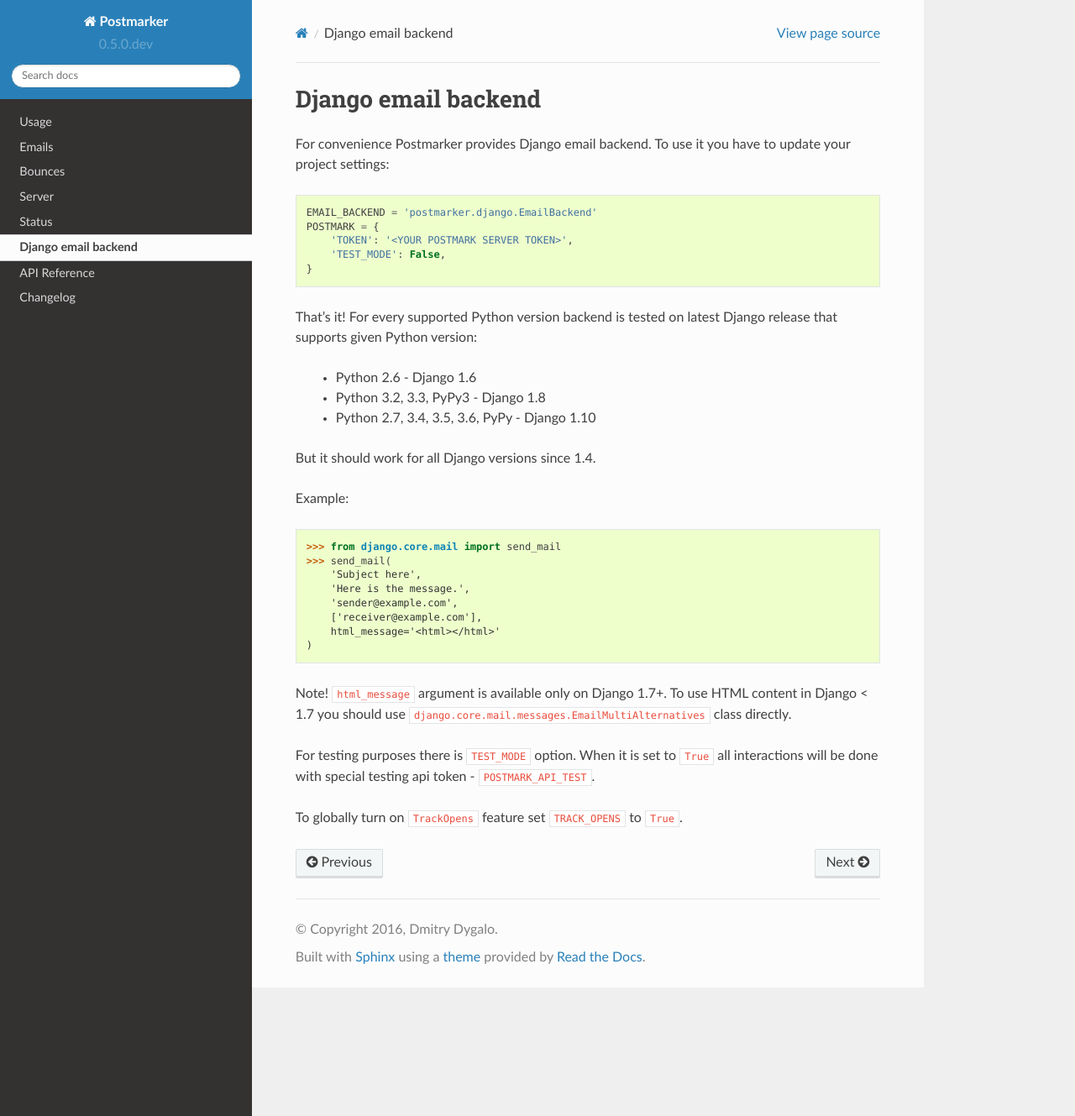
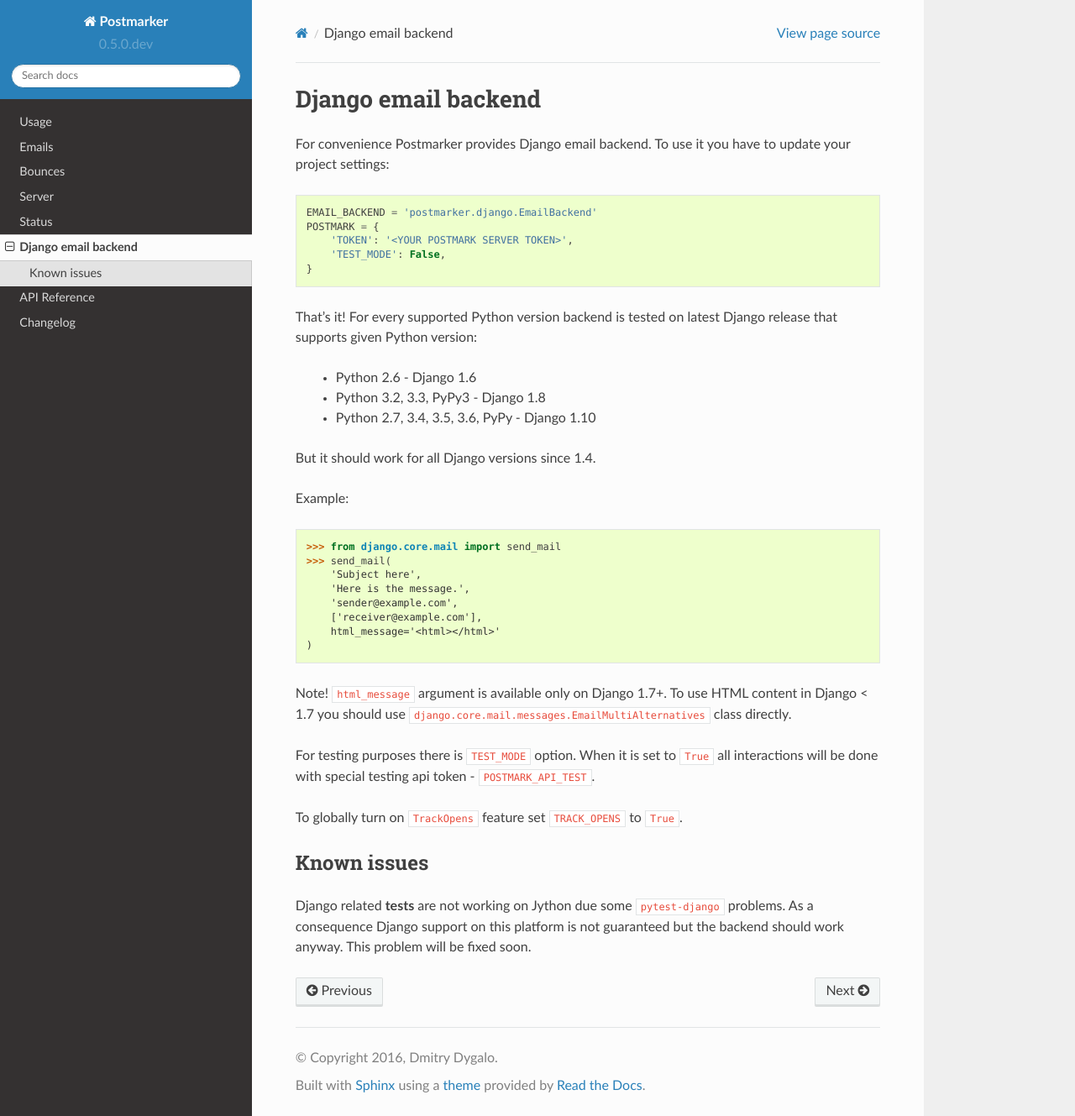
Before and after one commit to Stranger6667/postmarker, a Sphinx documentation site: the page built from docs/django.rst, in a window 1280 px wide and 1329 px high. Shown: the whole window at 84% size. Built offline with Sphinx 7.4.7 and the Read the Docs theme 2.0.0, drawn with Linux system fonts in a browser that asks for light colours.

Commit message:
Jython support. Closes #13 (#48)

```diff
--- a/README.rst
+++ b/README.rst
@@ -92,7 +92,7 @@
 Python support
 ==============
 
-Postmarker supports Python 2.6, 2.7, 3.2, 3.3, 3.4, 3.5, 3.6, PyPy and PyPy3.
+Postmarker supports Python 2.6, 2.7, 3.2, 3.3, 3.4, 3.5, 3.6, PyPy, PyPy3 and Jython.
 
 Thanks
 ======
--- a/docs/changelog.rst
+++ b/docs/changelog.rst
@@ -8,6 +8,7 @@
 
 - Status API. `#39`_
 - Add custom user agent. `#43`_
+- Jython support. `#13`_
 
 0.4.0 - 09.10.2016
 ------------------
--- a/docs/django.rst
+++ b/docs/django.rst
@@ -43,3 +43,10 @@
 When it is set to ``True`` all interactions will be done with special testing api token - ``POSTMARK_API_TEST``.
 
 To globally turn on ``TrackOpens`` feature set ``TRACK_OPENS`` to ``True``.
+
+Known issues
+~~~~~~~~~~~~
+
+Django related **tests** are not working on Jython due some ``pytest-django`` problems.
+As a consequence Django support on this platform is not guaranteed but the backend should work anyway.
+This problem will be fixed soon.
--- a/setup.py
+++ b/setup.py
@@ -42,6 +42,7 @@
         'Programming Language :: Python :: 3.6',
         'Programming Language :: Python :: Implementation :: CPython',
         'Programming Language :: Python :: Implementation :: PyPy',
+        'Programming Language :: Python :: Implementation :: Jython',
         'Topic :: Communications :: Email',
     ],
     include_package_data=True,
```
Also changed, not shown: other parts of docs/changelog.rst (+1 -0 lines), .travis.yml, 3 other files.
